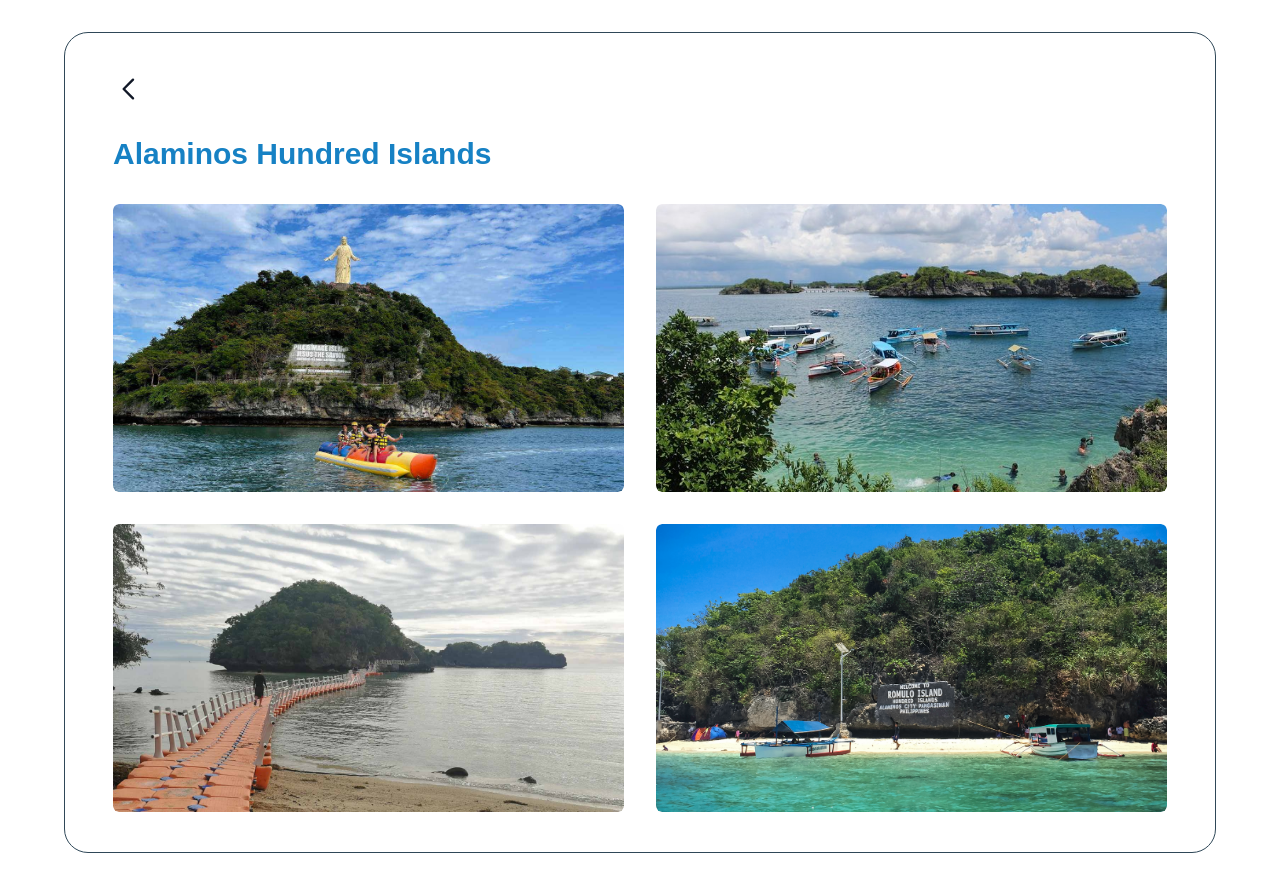
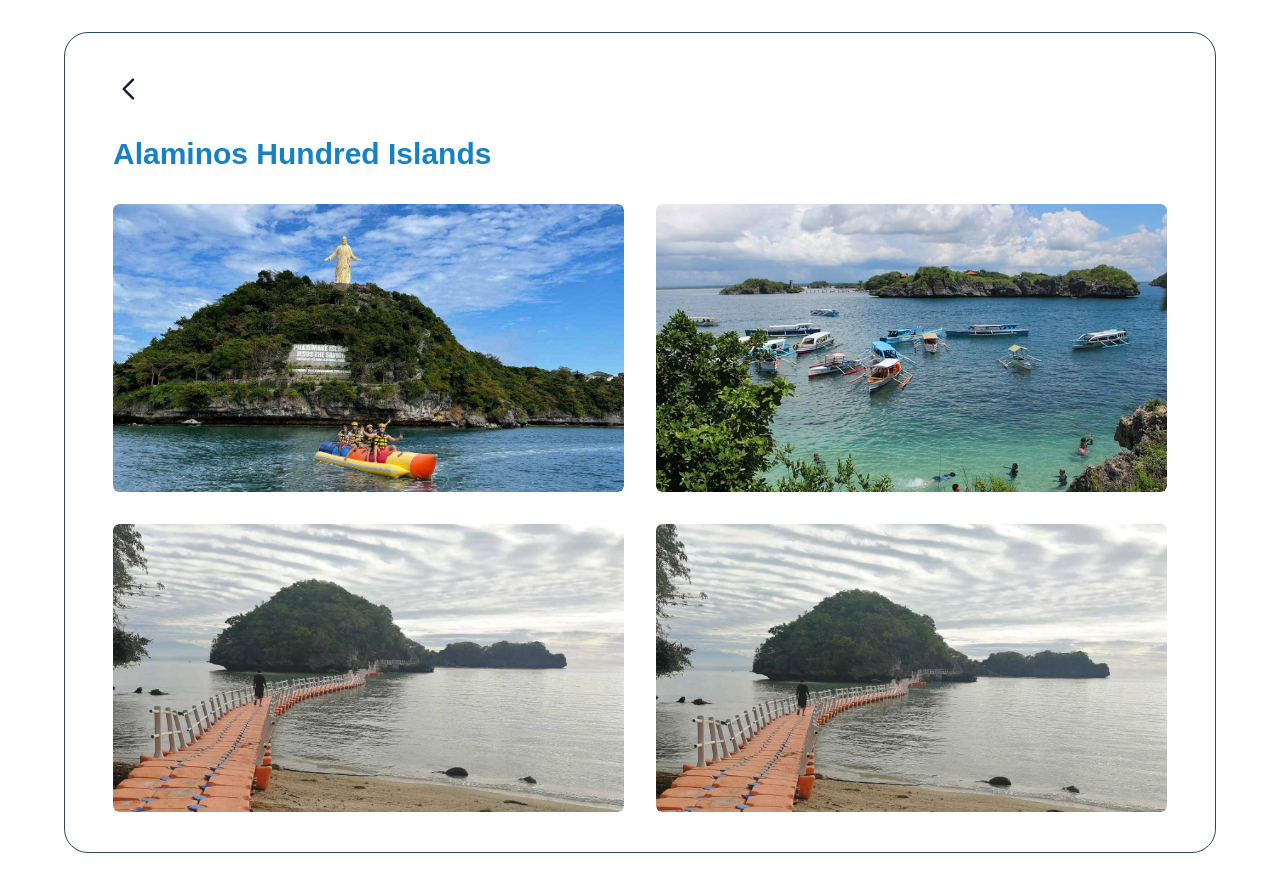
Before and after one commit to danieldonnn/pangasinan-heritage, a Next.js app: page /pangasinan-heritage/heritage/alaminos-hundred-islands in a window 1280 px wide. Built offline with nearby package versions, Linux system fonts and the light colour scheme.

Commit message:
Update website

```diff
--- a/app/heritage/[siteId]/page.tsx
+++ b/app/heritage/[siteId]/page.tsx
@@ -15,7 +15,7 @@ const siteDetails = {
       "/pangasinan-heritage/pangasinan-heritage1.jpg",
       "/pangasinan-heritage/pangasinan-heritage2.jpg",
       "/pangasinan-heritage/pangasinan-heritage3.jpg",
-      "/pangasinan-heritage/pangasinan-heritage4.JPG",
+      "/pangasinan-heritage/pangasinan-heritage5.jpg",
     ],
   },
 
```
Also changed, not shown: public/pangasinan-heritage5.jpg (added).
